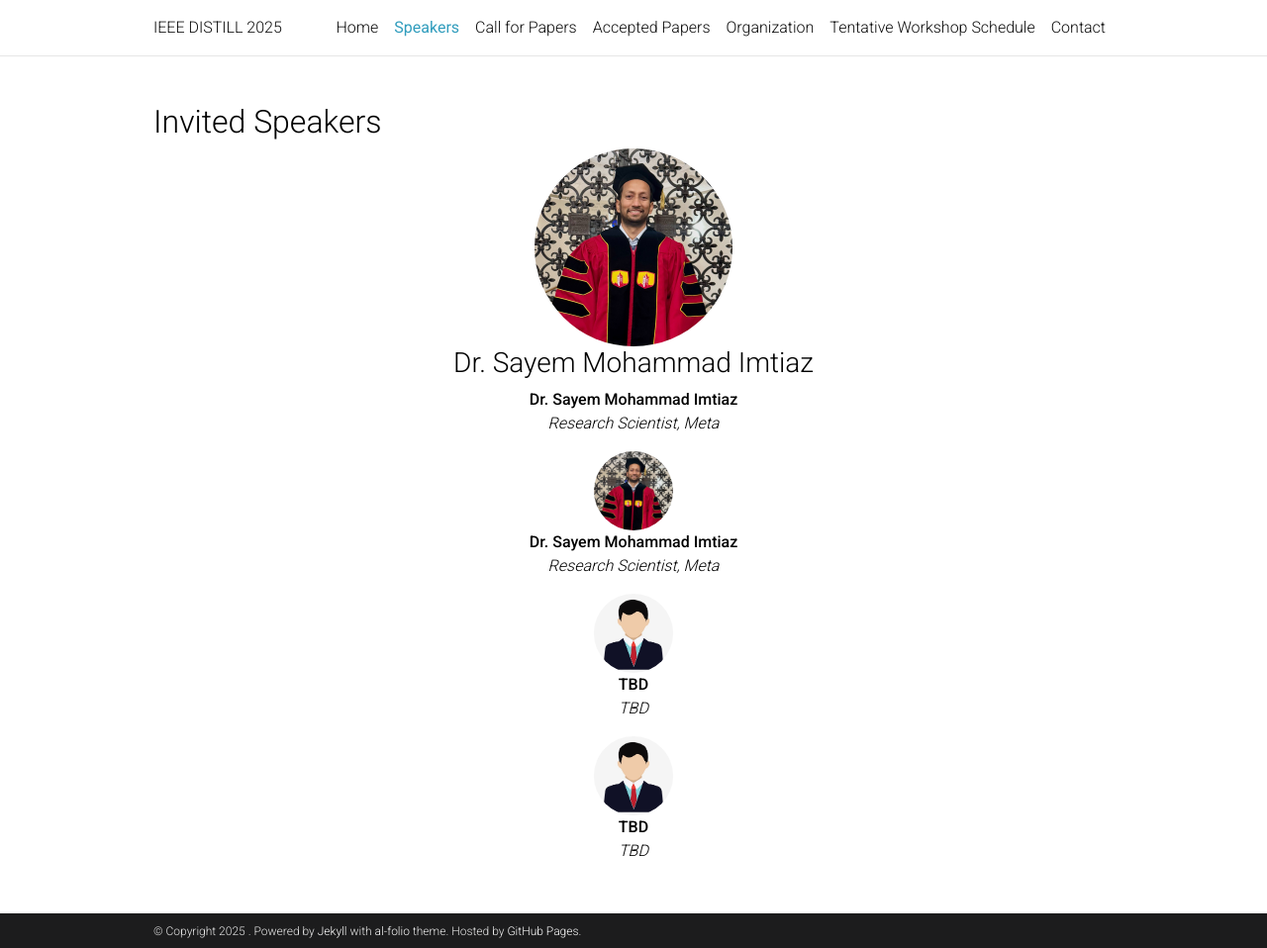
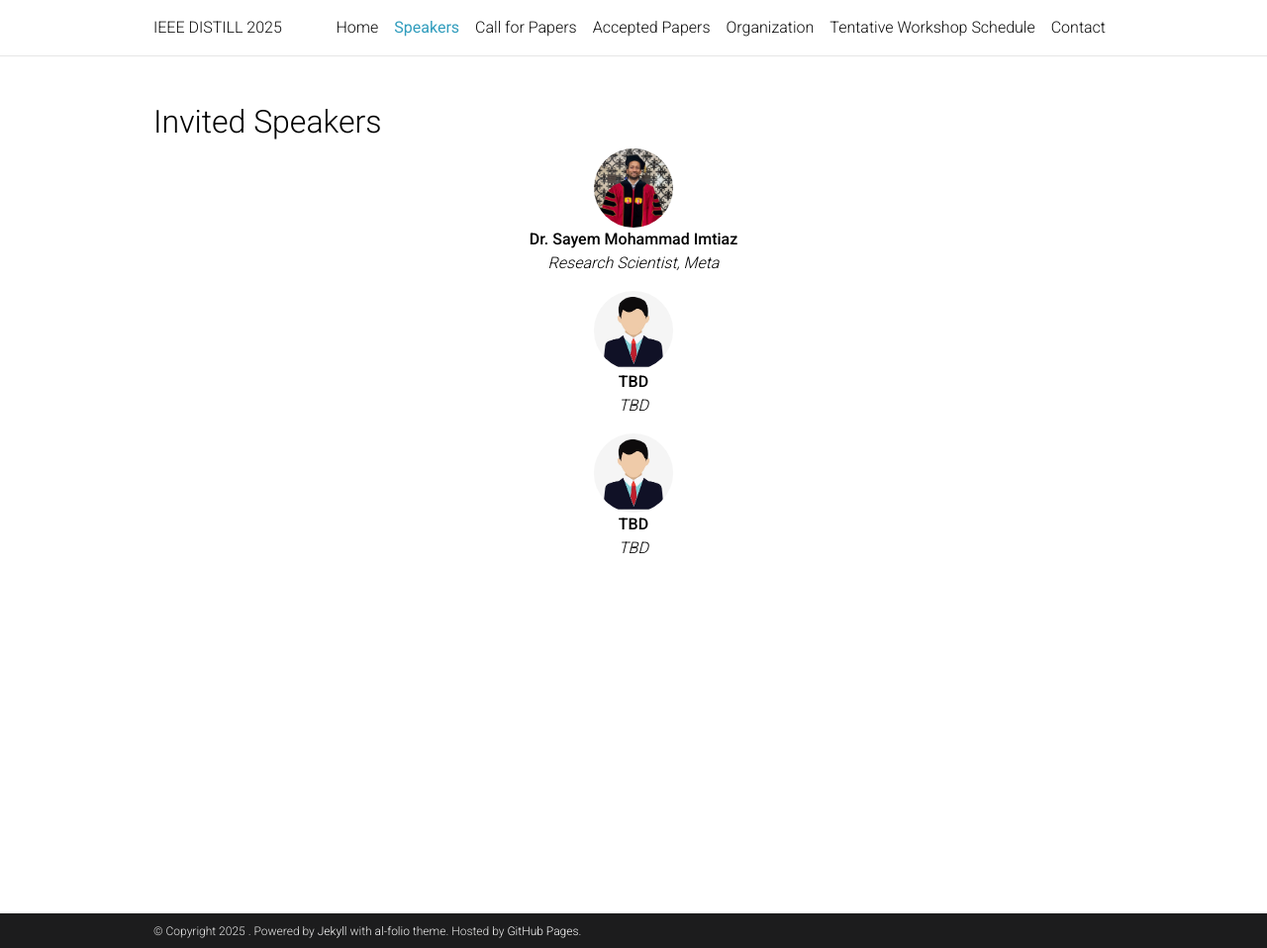
Before and after one commit to ieeedistill/ieeedistill.github.io, a Jekyll site: the page built from _pages/speakers.md, in a window 1280 px wide and 958 px high. Shown: the whole window at 99% size. Built offline with Jekyll 4.4.1, drawn with Linux system fonts in a browser that asks for light colours; comment, search, counter and statistics services are not loaded; a style sheet for code colours, icons or effects is not loaded.

Commit message:
Update speakers.md

```diff
--- a/_pages/speakers.md
+++ b/_pages/speakers.md
@@ -9,21 +9,6 @@ nav_order: 2
 ## Invited Speakers
 
 <div class="team-container" style="justify-content:center; gap:1.5rem; flex-wrap:wrap;">
-
-
-  <!-- Placeholder Speaker 0 -->
-  <div class="team-member" style="text-align:center;">
-    <img
-      src="{{ '/assets/img/speakers/sayem.jpg' | relative_url }}"
-      alt="Dr. Sayem Mohammad Imtiaz"
-      style="width:200px; height:200px; object-fit:cover; border-radius:50%;"
-    />
-    <h3>Dr. Sayem Mohammad Imtiaz</h3>
-    <p>
-      <strong>Dr. Sayem Mohammad Imtiaz</strong><br>
-      <em>Research Scientist, Meta</em>
-    </p>
-  </div>
 
 
   <!-- Placeholder Speaker 1 -->
```
